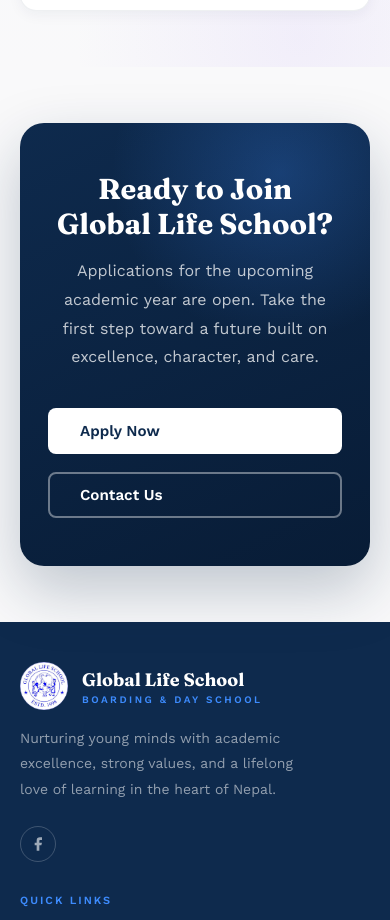
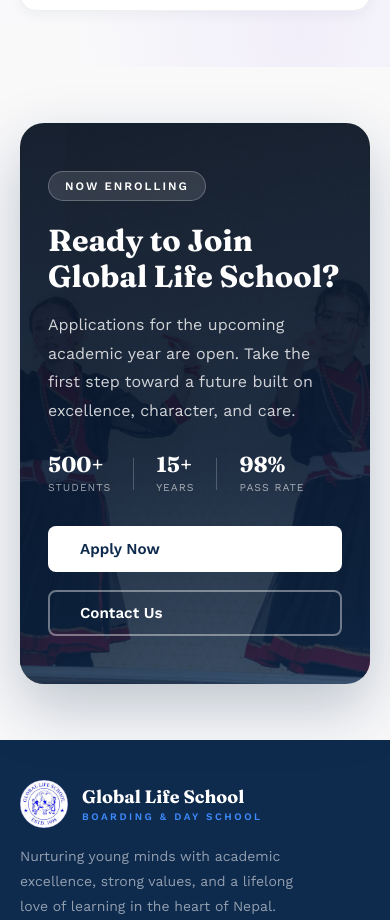
Before and after one commit to swikar-napit/globallife-web, a React (Vite) app: page / in a window 390 px wide. Shown: the part 4946-5866 px from the top of the page. Built offline with nearby package versions, Linux system fonts and the light colour scheme.

Commit message:
join us updated

```diff
--- a/src/index.css
+++ b/src/index.css
@@ -1578,33 +1578,61 @@ body {
 .cta-card {
   position: relative;
   overflow: hidden;
-  max-width: 1000px;
+  max-width: 1100px;
   margin: 0 auto;
-  background: linear-gradient(155deg, var(--navy) 0%, var(--navy-deep) 100%);
   border-radius: 24px;
-  padding: 64px 48px;
-  text-align: center;
+  min-height: 440px;
+  display: flex;
+  align-items: center;
   color: #fff;
   box-shadow: 0 24px 60px rgba(14, 42, 77, 0.25);
 }
 
-.cta-card::before {
-  content: "";
+.cta-photo {
   position: absolute;
-  top: -120px;
-  right: -80px;
-  width: 340px;
-  height: 340px;
-  border-radius: 50%;
-  background: radial-gradient(circle, rgba(61, 139, 253, 0.25) 0%, rgba(61, 139, 253, 0) 70%);
-  pointer-events: none;
+  inset: 0;
+  background-size: cover;
+  background-position: center;
+  z-index: 0;
+}
+
+.cta-overlay {
+  position: absolute;
+  inset: 0;
+  background: linear-gradient(100deg, rgba(6, 16, 32, 0.95) 0%, rgba(9, 26, 50, 0.9) 38%, rgba(14, 42, 77, 0.55) 68%, rgba(14, 42, 77, 0.25) 100%);
+  z-index: 1;
+}
+
+.cta-content {
+  position: relative;
+  z-index: 2;
+  max-width: 560px;
+  padding: 64px 56px;
+  text-align: left;
+}
+
+.cta-eyebrow {
+  display: inline-flex;
+  align-items: center;
+  background: rgba(255, 255, 255, 0.12);
+  border: 1px solid rgba(255, 255, 255, 0.25);
+  backdrop-filter: blur(6px);
+  color: #fff;
+  font-size: 0.72rem;
+  font-weight: 700;
+  letter-spacing: 2px;
+  text-transform: uppercase;
+  padding: 7px 16px;
+  border-radius: 999px;
+  margin-bottom: 22px;
 }
 
 .cta-heading {
   position: relative;
   font-family: 'Fraunces', serif;
-  font-size: clamp(1.8rem, 3.5vw, 2.4rem);
-  font-weight: 700;
+  font-size: clamp(1.9rem, 3.4vw, 2.5rem);
+  font-weight: 700;
+  line-height: 1.18;
   margin-bottom: 16px;
 }
 
@@ -1612,16 +1640,50 @@ body {
   position: relative;
   font-size: 1rem;
   line-height: 1.8;
-  color: rgba(255, 255, 255, 0.75);
-  max-width: 560px;
-  margin: 0 auto 36px;
+  color: rgba(255, 255, 255, 0.8);
+  max-width: 460px;
+  margin-bottom: 0;
+}
+
+.cta-stats {
+  display: flex;
+  align-items: center;
+  gap: 22px;
+  margin: 28px 0 32px;
+}
+
+.cta-stat {
+  display: flex;
+  flex-direction: column;
+}
+
+.cta-stat-num {
+  font-family: 'Fraunces', serif;
+  font-weight: 700;
+  font-size: 1.35rem;
+  color: #fff;
+  line-height: 1;
+}
+
+.cta-stat-label {
+  font-size: 0.66rem;
+  letter-spacing: 1px;
+  text-transform: uppercase;
+  color: rgba(255, 255, 255, 0.6);
+  margin-top: 5px;
+}
+
+.cta-stat-divider {
+  width: 1px;
+  height: 32px;
+  background: rgba(255, 255, 255, 0.22);
 }
 
 .cta-actions {
   position: relative;
   display: flex;
   align-items: center;
-  justify-content: center;
+  justify-content: flex-start;
   gap: 18px;
   flex-wrap: wrap;
 }
@@ -1673,7 +1735,24 @@ body {
 
 @media (max-width: 900px) {
   .cta-card {
+    min-height: 0;
+  }
+
+  .cta-content {
     padding: 48px 28px;
+    max-width: none;
+  }
+
+  .cta-overlay {
+    background: linear-gradient(170deg, rgba(6, 16, 32, 0.93) 0%, rgba(10, 28, 54, 0.9) 60%, rgba(14, 42, 77, 0.78) 100%);
+  }
+
+  .cta-text {
+    max-width: none;
+  }
+
+  .cta-stats {
+    flex-wrap: wrap;
   }
 
   .cta-actions {
--- a/src/pages/Home.jsx
+++ b/src/pages/Home.jsx
@@ -254,15 +254,36 @@ function Home() {
       </section>
       <section className="cta-section">
         <div className="cta-card">
+          <div className="cta-photo" style={{ backgroundImage: `url(${slide3})` }} aria-hidden="true" />
+          <div className="cta-overlay" aria-hidden="true" />
+          <div className="cta-content">
+            <span className="cta-eyebrow">Now Enrolling</span>
             <h2 className="cta-heading">Ready to Join Global Life School?</h2>
             <p className="cta-text">
               Applications for the upcoming academic year are open. Take the
               first step toward a future built on excellence, character, and
               care.
             </p>
+            <div className="cta-stats">
+              <div className="cta-stat">
+                <span className="cta-stat-num">500+</span>
+                <span className="cta-stat-label">Students</span>
+              </div>
+              <div className="cta-stat-divider"></div>
+              <div className="cta-stat">
+                <span className="cta-stat-num">15+</span>
+                <span className="cta-stat-label">Years</span>
+              </div>
+              <div className="cta-stat-divider"></div>
+              <div className="cta-stat">
+                <span className="cta-stat-num">98%</span>
+                <span className="cta-stat-label">Pass Rate</span>
+              </div>
+            </div>
             <div className="cta-actions">
               <Link to="/academics" className="cta-btn-primary">Apply Now</Link>
               <Link to="/contact" className="cta-btn-secondary">Contact Us</Link>
+            </div>
           </div>
         </div>
       </section>
```
Lines whose indentation alone changed are shown as unchanged.
